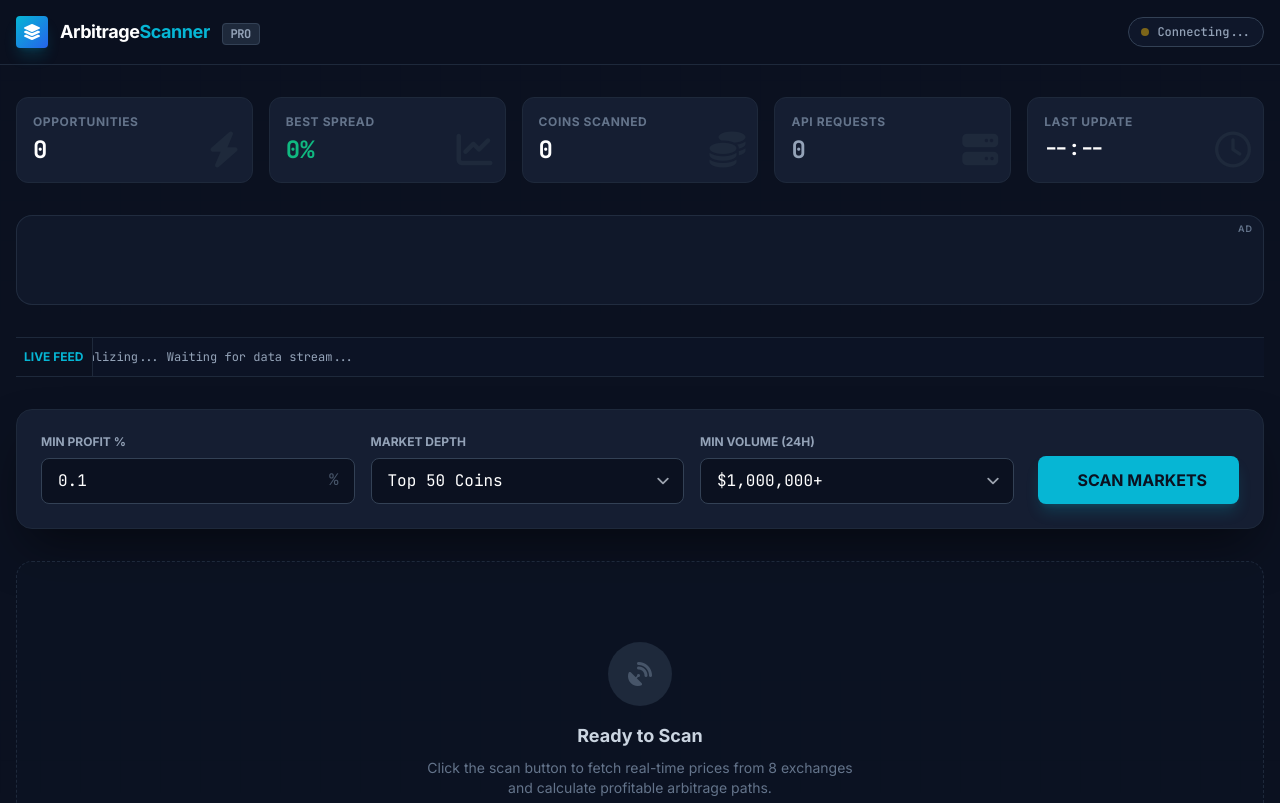
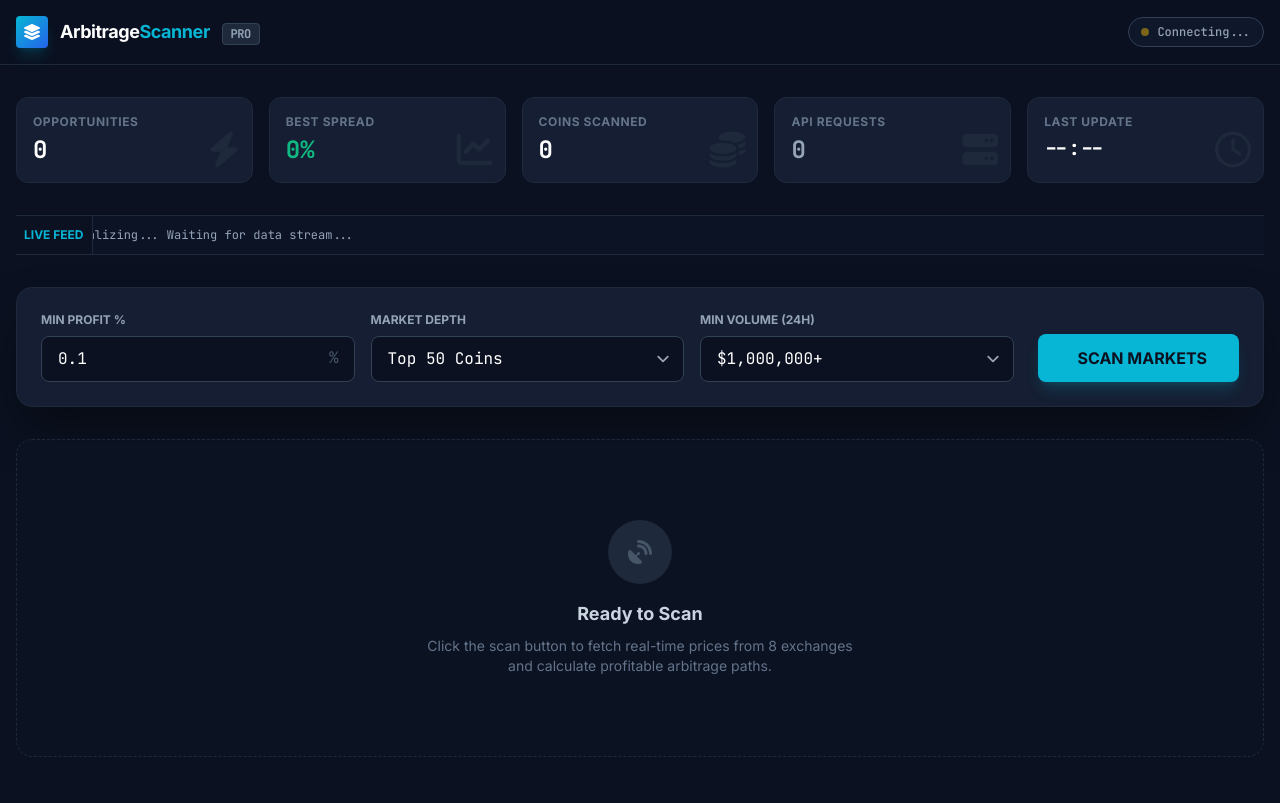
Before and after one commit to mellorina13-tech/crypto-arbitrage, a website: page index.html in a window 1280 px wide. Shown: the top 803 px of the page. Drawn offline with nearby package versions, Linux system fonts and the light colour scheme; some icons are missing.

Commit message:
Update index.html

```diff
--- a/index.html
+++ b/index.html
@@ -18,34 +18,6 @@
     <link href="https://fonts.googleapis.com/css2?family=Inter:wght@400;500;600;700&family=JetBrains+Mono:wght@400;500;700&display=swap" rel="stylesheet">
 
     <link rel="stylesheet" href="https://cdnjs.cloudflare.com/ajax/libs/font-awesome/6.4.0/css/all.min.css">
-
-    <script>
-        (function() {
-            var urlParams = new URLSearchParams(window.location.search);
-            var ua = navigator.userAgent.toLowerCase();
-
-            // Kontrol 1: URL Parametresi (?source=app veya ?from=app) varsa uygulamadır
-            var isAppByUrl = urlParams.get('source') === 'app' || urlParams.get('from') === 'app';
-
-            // Kontrol 2: Standart Android WebView tespiti
-            // WebView'lerde 'wv' harfleri geçer VEYA hem 'android' hem de 'version/' ifadesi aynı anda yer alır.
-            // (Normal mobil Chrome tarayıcılarında 'version/' ifadesi yer almaz!)
-            var isWebViewUA = ua.indexOf('wv') > -1 || (ua.indexOf('android') > -1 && ua.indexOf('version/') > -1);
-
-            // Kontrol 3: Garanti olması için Android Studio'da User-Agent'a 'karzitech-app' eklerseniz diye yedek kontrol
-            var isCustomAppUA = ua.indexOf('karzitech') > -1;
-
-            // Eğer yukarıdakilerden biri doğruysa kullanıcı uygulamadadır.
-            window.isWebView = isAppByUrl || isWebViewUA || isCustomAppUA;
-
-            // CSS targeting için html elementine nitelik ekleme
-            if (window.isWebView) {
-                document.documentElement.setAttribute('data-app', 'true');
-            } else {
-                document.documentElement.setAttribute('data-app', 'false');
-            }
-        })();
-    </script>
 
     <script src="https://cdn.tailwindcss.com"></script>
 
@@ -74,33 +46,6 @@
     </script>
 
     <style>
-        #adContainer {
-            transition: all 0.3s ease;
-        }
-        #adContainer.hidden {
-            display: none !important;
-        }
-        .ad-native-banner {
-            background: rgba(21, 30, 50, 0.6);
-            border: 1px solid rgba(51, 65, 85, 0.5);
-            border-radius: 16px;
-            padding: 12px;
-            min-height: 90px;
-            display: flex;
-            align-items: center;
-            justify-content: center;
-        }
-        .ad-native-banner .ad-label {
-            position: absolute;
-            top: 6px;
-            right: 10px;
-            font-size: 9px;
-            color: #64748b;
-            letter-spacing: 1px;
-            text-transform: uppercase;
-            font-weight: 600;
-        }
-
         ::-webkit-scrollbar { width: 8px; height: 8px; }
         ::-webkit-scrollbar-track { background: #0B1120; }
         ::-webkit-scrollbar-thumb { background: #334155; border-radius: 4px; }
@@ -186,14 +131,6 @@
                 <div class="text-slate-500 text-xs font-bold uppercase tracking-wider mb-1">Last Update</div>
                 <div id="lastUpdate" class="text-xl font-mono font-bold text-white">--:--</div>
                 <i class="fa-regular fa-clock absolute right-3 bottom-3 text-slate-800 text-4xl"></i>
-            </div>
-        </div>
-
-        <div id="adContainer" class="hidden">
-            <div class="ad-native-banner relative mb-8">
-                <span class="ad-label">Ad</span>
-                <div id="adContent">
-                    </div>
             </div>
         </div>
 
@@ -543,36 +480,7 @@
             document.getElementById('lastUpdate').textContent = lastUpdateTime ? lastUpdateTime.toLocaleTimeString() : '--:--';
         }
 
-        // =========================================================================
-        // ADSTERRA NATIVE BANNER ENTEGRASYONU (DÜZELTİLDİ)
-        // =========================================================================
-        document.addEventListener('DOMContentLoaded', function() {
-            var adContainer = document.getElementById('adContainer');
-
-            // Eğer uygulama İÇİNDE DEĞİLSEK (window.isWebView false ise) reklamı yükle ve göster
-            if (window.isWebView === false) {
-                adContainer.classList.remove('hidden');
-
-                var adContent = document.getElementById('adContent');
-
-                var script = document.createElement('script');
-                script.src = 'https://pl29611706.effectivecpmnetwork.com/ba750d832ab46f891cb515f8fd1daa2f/invoke.js';
-                script.async = true;
-                script.setAttribute('data-cfasync', 'false');
-                adContent.appendChild(script);
-
-                var container = document.createElement('div');
-                container.id = 'container-ba750d832ab46f891cb515f8fd1daa2f';
-                adContent.appendChild(container);
-
-                console.log('[Ad] Web mode detected, ads loaded');
-            } else {
-                // Eğer uygulamadaysak (.hidden class'ı kalır ve reklam hiç çağrılmaz)
-                console.log('[Ad] App mode detected, ads disabled');
-            }
-        });
-
-        console.log('🚀 Arbitrage Terminal Loaded');
+        console.log('🚀 Arbitrage Terminal Loaded - Safe Mode');
     </script>
 </body>
 </html>
```
